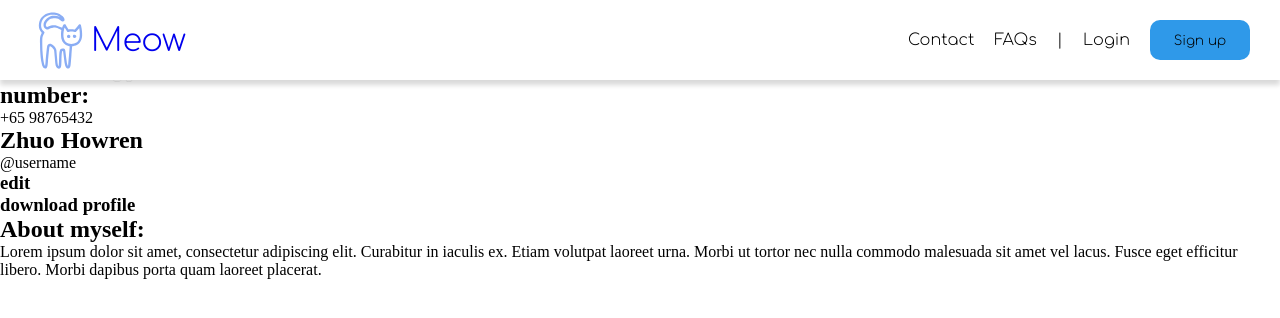
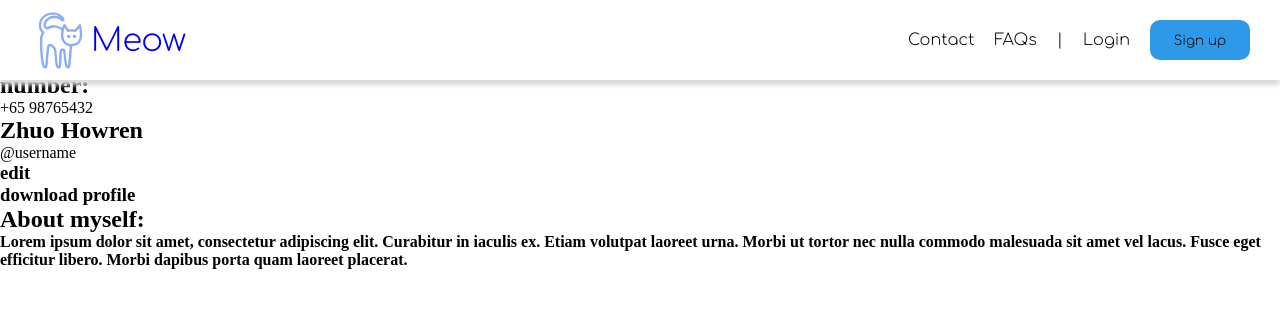
Before and after one commit to nyjc-computing-2324/meow-2024, a Flask app: template templates/profile.html in a window 1280 px wide. Shown: the top 318 px of the page. Run offline with Flask 3, Linux system fonts and the light colour scheme; the template is opened without the code that fills it, so the values that code supplies are empty.

Commit message:
profile html

```diff
--- a/templates/profile.html
+++ b/templates/profile.html
@@ -2,16 +2,24 @@
 <html>
     <head>
         <title>PROFILE</title>
+        <link rel="stylesheet" type="text/css" href="profile.css">
     </head>
     {% set page = "profile" %}
     {% block content %}
         {% include 'navigation.html' %}
     {% endblock %}
     <body>
+        <section>
             <div class= "header">
+                <div class= "header-content">
                     <h1>Profile Page</h1>
                 </div>
+            </div>
 
+            <span class= "dot"></span>
+
+            <div class ="details">
+                <div class= "email-number">
                     <div class= "email">
                         <h2>email:</h2>
                         <p>zhuohaowren123@gmail.com</p>
@@ -21,21 +29,29 @@
                         <h2>number:</h2>
                         <p>+65 98765432</p>
                     </div>
+                </div>
 
+                <div class= "name-about">
+
+                    <div class= "name-buttons">
                         <div class="name">
                             <h2>Zhuo Howren</h2>
                             <p>@username</p>
                         </div>
 
                         <div class="edit-download">
-            <h3><div button class="button-round">edit</button></h3>
-            <h3><div button class="button-round">download profile</button></h3>
+                            <h3><div button class="button1">edit</button></h3>
+                            <h3><div button class="button2">download profile</button></h3>
+                        </div>
                     </div>
 
                     <div class= "about">
                         <h2>About myself:</h2>
-            <p>Lorem ipsum dolor sit amet, consectetur adipiscing elit. Curabitur in iaculis ex. Etiam volutpat laoreet urna. Morbi ut tortor nec nulla commodo malesuada sit amet vel lacus. Fusce eget efficitur libero. Morbi dapibus porta quam laoreet placerat.</h3>
+                        <h4>Lorem ipsum dolor sit amet, consectetur adipiscing elit. Curabitur in iaculis ex. Etiam volutpat laoreet urna. Morbi ut tortor nec nulla commodo malesuada sit amet vel lacus. Fusce eget efficitur libero. Morbi dapibus porta quam laoreet placerat.</h4>
                     </div>
+                </div>
+            </div>
+        </section>
 
     </body>
 </html>
```
Lines whose indentation alone changed are shown as unchanged.
